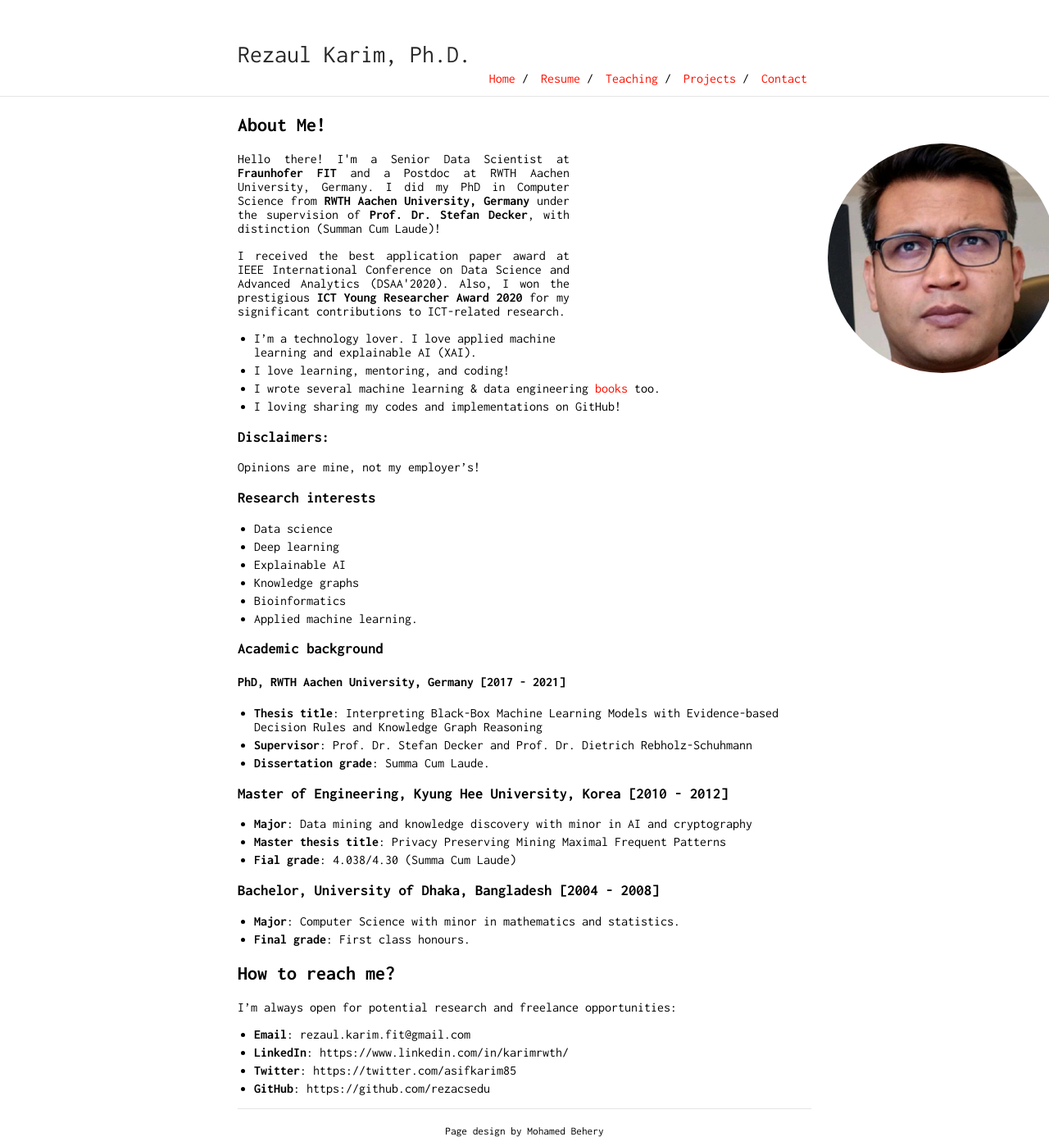
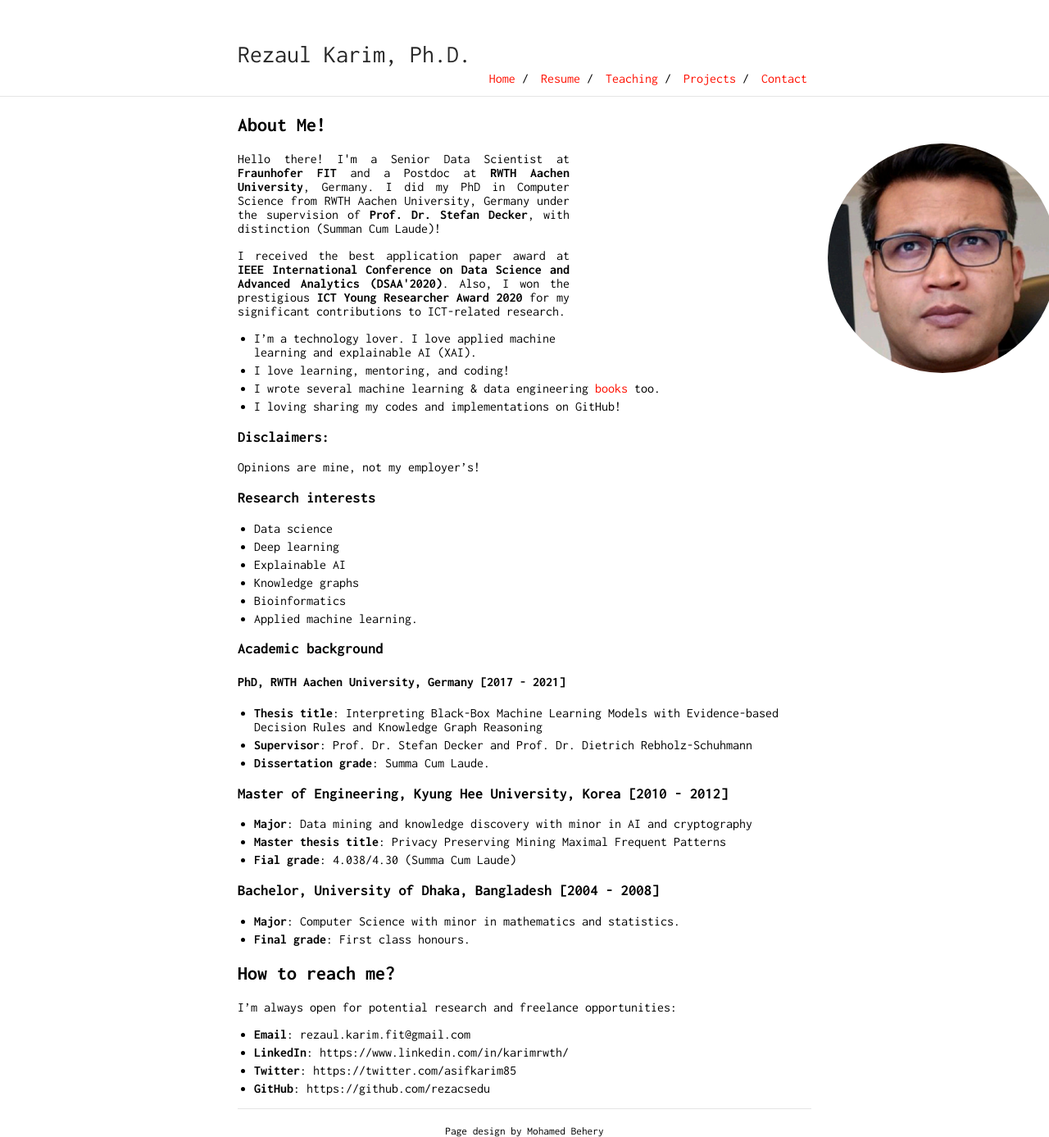
Before and after one commit to rezacsedu/rezacsedu.github.io, a Jekyll site: the page built from index.md, in a window 1280 px wide. Shown: the whole page at 82% size. Built offline with Jekyll 4.4.1, drawn with Linux system fonts in a browser that asks for light colours; our own code applies the rules of GitHub Pages for plain Markdown files.

Commit message:
Update index.md

```diff
--- a/index.md
+++ b/index.md
@@ -2,9 +2,9 @@
 
 <img class="profile-picture" src="img/1664312512000.jpg" width="150">
 
-<p style='text-align: justify;'> Hello there! I'm a Senior Data Scientist at <b>Fraunhofer FIT</b> and a Postdoc at RWTH Aachen University, Germany. I did my PhD in Computer Science from <b>RWTH Aachen University, Germany</b> under the supervision of <b>Prof. Dr. Stefan Decker</b>, with distinction (Summan Cum Laude)! </p>
+<p style='text-align: justify;'> Hello there! I'm a Senior Data Scientist at <b>Fraunhofer FIT</b> and a Postdoc at <b>RWTH Aachen University</b>, Germany. I did my PhD in Computer Science from RWTH Aachen University, Germany under the supervision of <b>Prof. Dr. Stefan Decker</b>, with distinction (Summan Cum Laude)! </p>
 
-<p style='text-align: justify;'>I received the best application paper award at IEEE International Conference on Data Science and Advanced Analytics (DSAA'2020). Also, I won the prestigious <b>ICT Young Researcher Award 2020</b> for my significant contributions to ICT-related research. </p>
+<p style='text-align: justify;'>I received the best application paper award at <b>IEEE International Conference on Data Science and Advanced Analytics (DSAA'2020)</b>. Also, I won the prestigious <b>ICT Young Researcher Award 2020</b> for my significant contributions to ICT-related research. </p>
 
 - I'm a technology lover. I love applied machine learning and explainable AI (XAI).
 - I love learning, mentoring, and coding!
```
